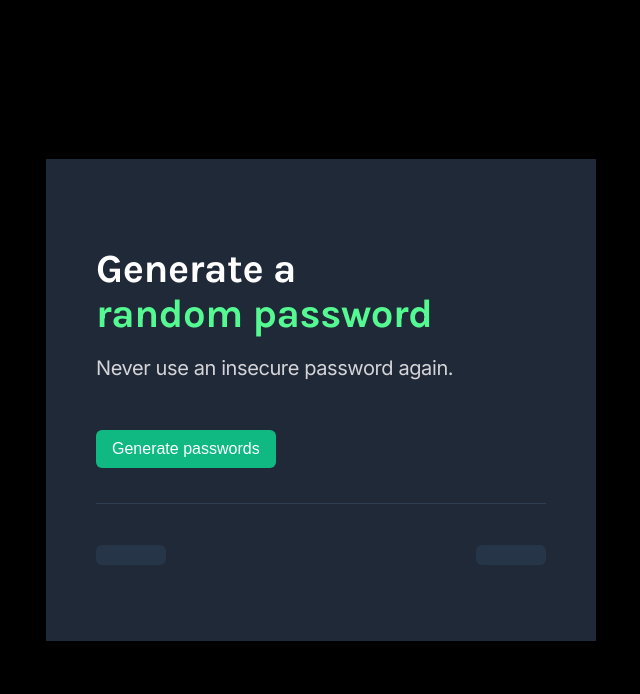
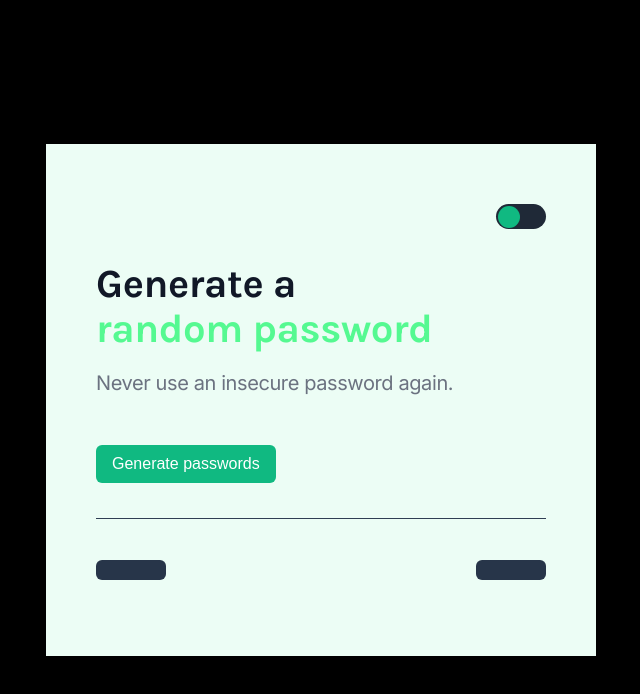
Before and after one commit to TerrenceArceo/password-generator, a website built with Vite: page index.html in a window 1280 px wide. Shown: the whole page, without its empty margins (319-959 px from the left). Built offline with nearby package versions, Linux system fonts and the light colour scheme.

Commit message:
added a pill button for toggling dark and light theme mode

```diff
--- a/index.css
+++ b/index.css
@@ -1,4 +1,11 @@
 body {
+    --text-color: #5DEF92;
+    --dark-text-color: #111827;
+    --sub-text-color: #6B7280;
+    --background-color: #ECFDF5;
+    --transition-delay: 0.2s;
+
+
     display: flex;
     justify-content: center;
     align-items: center;
@@ -18,6 +25,12 @@ body {
     width: 450px;
 }
 
+#main-body.light {
+    background-color: var(--background-color);
+    color: var(--dark-text-color);
+
+}
+
 #title {
     font-family: Karla;
     font-size: 40px;
@@ -33,6 +46,10 @@ body {
     color: #D5D4D8;
     font-size: 20px;
     margin-bottom: 0;
+}
+
+#subtitle.light {
+    color: var(--sub-text-color);
 }
 
 /* button section  */
@@ -63,3 +80,49 @@ body {
     color: #55F991;
     border-radius: 6px;
 }
+
+/* pill toggle */
+
+.pill-container {
+    width: 100%;
+    height: 30px;
+    background-color: #1F2937;
+    display: flex;
+    justify-content: end;
+}
+
+.pill-container.light {
+    background-color: var(--background-color);
+}
+
+.pill {
+    background-color: #1F2937;
+    width: 50px;
+    height: 25px;
+    border-radius: 200px;
+    cursor: pointer;
+    position: relative;
+}
+
+.pill::before {
+    position: absolute;
+    content: '';
+    background-color: #10B981;
+    width: 22px;
+    height: 22px;
+    border-radius: 200px;
+    margin: 1.5px;
+    transition: 0.2s;
+}
+
+input:checked + .pill {
+    background-color: #ECFDF5;
+}
+
+input:checked + .pill::before {
+    transform: translateX(25px);
+}
+
+input {
+    display: none;
+}
--- a/index.html
+++ b/index.html
@@ -9,9 +9,13 @@
         <link href="https://fonts.googleapis.com/css2?family=Inter:ital,opsz,wght@0,14..32,100..900;1,14..32,100..900&family=Karla:ital,wght@0,200..800;1,200..800&display=swap" rel="stylesheet">
     </head>
     <body>
-        <main id="main-body">
+        <main id="main-body" class="light">
+            <div class="pill-container light">
+                <input type="checkbox" id="check">
+                <label for="check" class="pill"></label>
+            </div>
             <h1 id="title">Generate a <br/><span class="random-password-title">random password</span></h1>
-            <p id="subtitle">Never use an insecure password again.</p>
+            <p id="subtitle" class="light">Never use an insecure password again.</p>
             <button id="generator-btn">Generate passwords</button>
             <div id="password-section">
                 <p id="password-one" class="password"></p>
--- a/index.js
+++ b/index.js
@@ -3,6 +3,12 @@ const characters = ["A","B","C","D","E","F","G","H","I","J","K","L","M","N","O"
 let generatorBtn = document.getElementById("generator-btn")
 let passwordOne = document.getElementById("password-one")
 let passwordTwo = document.getElementById("password-two")
+let pillBtn = document.querySelector(".pill")
+
+pillBtn.addEventListener("click", () => {
+    document.getElementById("main-body").classList.toggle('light')
+    document.querySelector(".pill-container").classList.toggle('light')
+})
 
 generatorBtn.addEventListener("click", () => {
     passwordOne.textContent = ""
```
